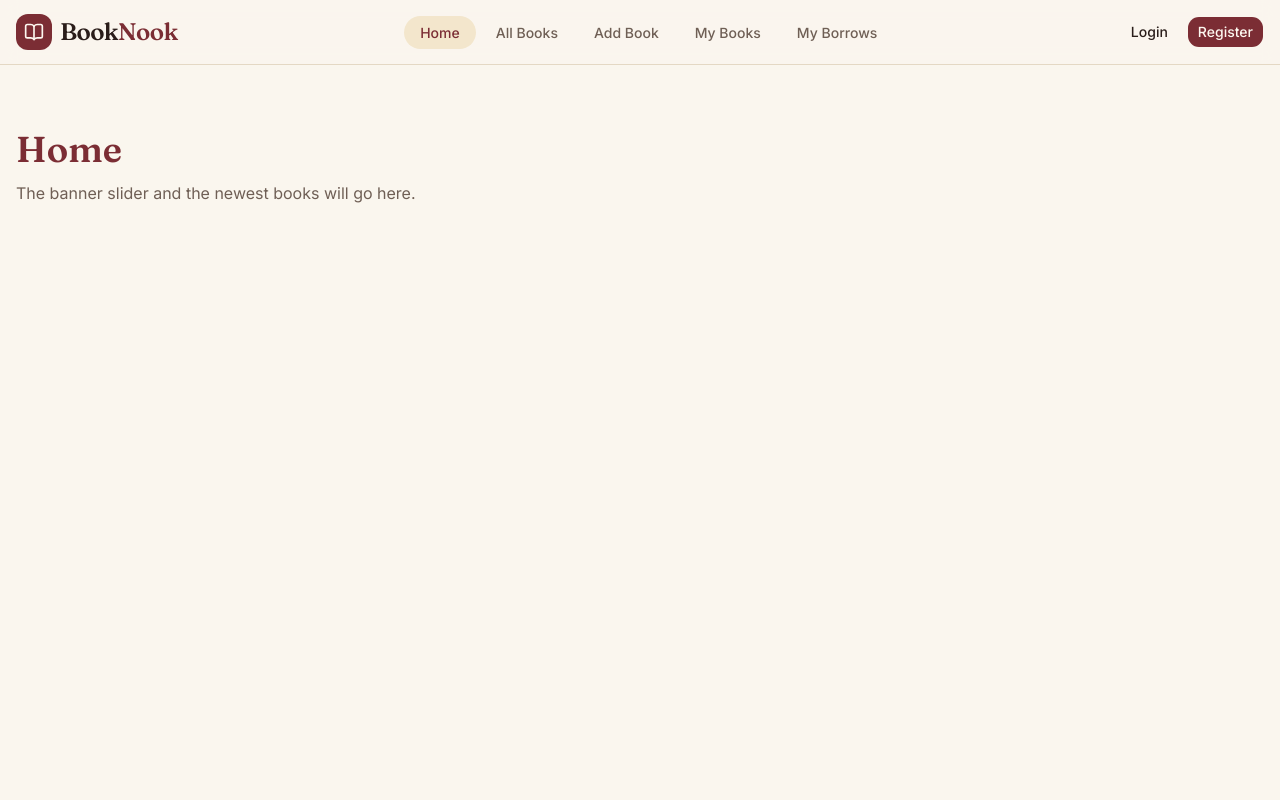
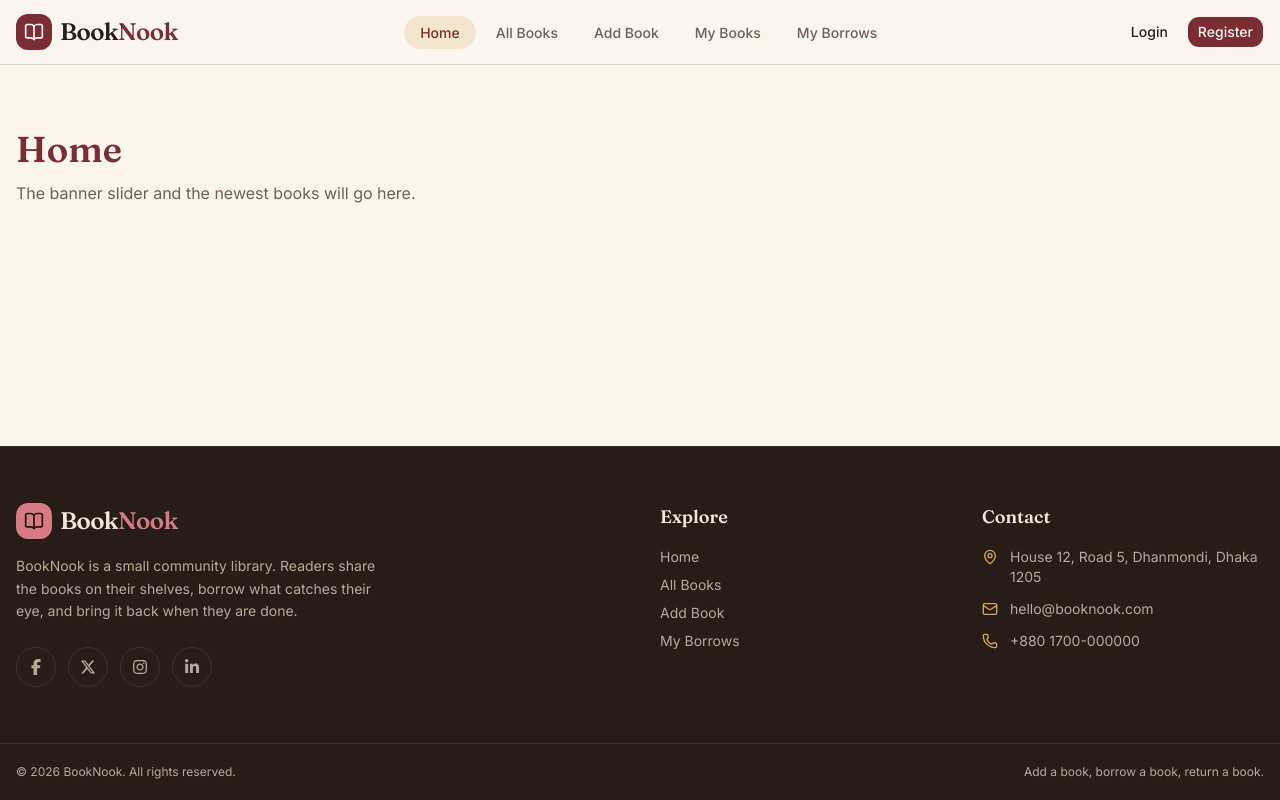
Before and after one commit to TarekAhmed353/booknook-client, a Next.js app: page / in a window 1280 px wide. Built offline with nearby package versions, Linux system fonts and the light colour scheme.

Commit message:
Add Footer with contact info, social links and new X logo

```diff
--- a/src/app/layout.tsx
+++ b/src/app/layout.tsx
@@ -1,6 +1,7 @@
 import type { Metadata } from "next";
 import { Fraunces, Inter } from "next/font/google";
 import { Navbar } from "@/components/navbar";
+import { Footer } from "@/components/footer";
 import "./globals.css";
 
 const inter = Inter({
@@ -35,6 +36,7 @@ export default function RootLayout({
       <body className="flex min-h-full flex-col">
         <Navbar />
         <div className="flex-1">{children}</div>
+        <Footer />
       </body>
     </html>
   );
--- /dev/null
+++ b/src/components/footer.tsx
@@ -0,0 +1,110 @@
+import Link from "next/link";
+import { Mail, MapPin, Phone } from "lucide-react";
+import {
+  FaFacebookF,
+  FaInstagram,
+  FaLinkedinIn,
+  FaXTwitter,
+} from "react-icons/fa6";
+import { Logo } from "@/components/logo";
+
+const socials = [
+  { href: "https://www.facebook.com", label: "Facebook", icon: FaFacebookF },
+  { href: "https://x.com", label: "X", icon: FaXTwitter },
+  { href: "https://www.instagram.com", label: "Instagram", icon: FaInstagram },
+  { href: "https://www.linkedin.com", label: "LinkedIn", icon: FaLinkedinIn },
+];
+
+const quickLinks = [
+  { href: "/", label: "Home" },
+  { href: "/books", label: "All Books" },
+  { href: "/add-book", label: "Add Book" },
+  { href: "/my-borrows", label: "My Borrows" },
+];
+
+export function Footer() {
+  const year = new Date().getFullYear();
+
+  return (
+    <footer className="dark border-t bg-card text-card-foreground">
+      <div className="mx-auto grid w-full max-w-7xl gap-10 px-4 py-14 sm:grid-cols-2 lg:grid-cols-4">
+        <div className="sm:col-span-2">
+          <Link href="/" aria-label="BookNook home" className="inline-block">
+            <Logo />
+          </Link>
+          <p className="mt-4 max-w-sm text-sm leading-relaxed text-muted-foreground">
+            BookNook is a small community library. Readers share the books on
+            their shelves, borrow what catches their eye, and bring it back when
+            they are done.
+          </p>
+          <ul className="mt-6 flex gap-3">
+            {socials.map(({ href, label, icon: Icon }) => (
+              <li key={label}>
+                <a
+                  href={href}
+                  target="_blank"
+                  rel="noopener noreferrer"
+                  aria-label={label}
+                  className="grid size-10 place-items-center rounded-full border text-muted-foreground transition-colors hover:border-primary hover:bg-primary hover:text-primary-foreground"
+                >
+                  <Icon className="size-4" />
+                </a>
+              </li>
+            ))}
+          </ul>
+        </div>
+
+        <div>
+          <h3 className="text-lg font-semibold">Explore</h3>
+          <ul className="mt-4 space-y-2 text-sm">
+            {quickLinks.map((link) => (
+              <li key={link.href}>
+                <Link
+                  href={link.href}
+                  className="text-muted-foreground transition-colors hover:text-primary"
+                >
+                  {link.label}
+                </Link>
+              </li>
+            ))}
+          </ul>
+        </div>
+
+        <div>
+          <h3 className="text-lg font-semibold">Contact</h3>
+          <ul className="mt-4 space-y-3 text-sm text-muted-foreground">
+            <li className="flex items-start gap-3">
+              <MapPin className="mt-0.5 size-4 shrink-0 text-brass" />
+              <span>House 12, Road 5, Dhanmondi, Dhaka 1205</span>
+            </li>
+            <li className="flex items-start gap-3">
+              <Mail className="mt-0.5 size-4 shrink-0 text-brass" />
+              <a
+                href="mailto:hello@booknook.com"
+                className="transition-colors hover:text-primary"
+              >
+                hello@booknook.com
+              </a>
+            </li>
+            <li className="flex items-start gap-3">
+              <Phone className="mt-0.5 size-4 shrink-0 text-brass" />
+              <a
+                href="tel:+8801700000000"
+                className="transition-colors hover:text-primary"
+              >
+                +880 1700-000000
+              </a>
+            </li>
+          </ul>
+        </div>
+      </div>
+
+      <div className="border-t">
+        <div className="mx-auto flex w-full max-w-7xl flex-col items-center justify-between gap-2 px-4 py-5 text-xs text-muted-foreground sm:flex-row">
+          <p>&copy; {year} BookNook. All rights reserved.</p>
+          <p>Add a book, borrow a book, return a book.</p>
+        </div>
+      </div>
+    </footer>
+  );
+}
```
